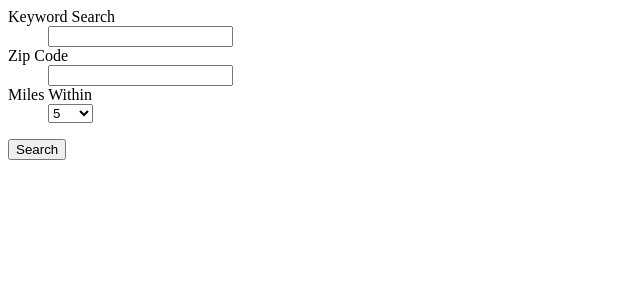
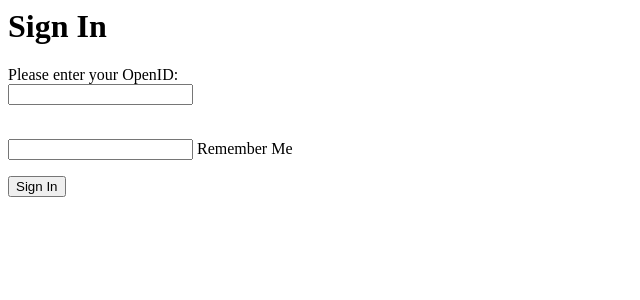
Before and after one commit to rkmarks/GDFind, a Flask app: page /search in a window 1280 px wide. Shown: the top 300 px of the page, without its empty margins (0-640 px from the left). Run offline with Flask 2, Linux system fonts and the light colour scheme; some libraries are stand-ins or nearby versions.

Commit message:
Pushing requirements and some forms

```diff
--- a/app.py
+++ b/app.py
@@ -1,3 +1,4 @@
+import os
 from flask import Flask, render_template, redirect, url_for, request
 from shared.forms import SearchForm
 from geopy.geocoders import Nominatim
@@ -5,6 +6,7 @@ from geopy.geocoders import Nominatim
 geolocator = Nominatim()
 
 app = Flask(__name__)
+app.config['SECRET_KEY'] = os.urandom(24)
 
 
 @app.route('/', methods=['GET'])
@@ -15,15 +17,15 @@ def route_home():
 @app.route('/search', methods=['GET', 'POST'])
 def route_search():
     form = SearchForm()
-    if request.method == 'POST' and form.validate():
+    if form.validate_on_submit():
         flash('Thanks for searching')
-        redirect(url_for('route_results'))
-    return render_template('search.html', form=form)
+        return redirect(url_for('route_results'))
+    return render_template('search.html', title='Search Here', form=form)
 
 
 @app.route('/results', methods=['GET'])
 def route_results():
-    return
+    return render_template('results.html')
 
 
 @app.route('/profile', methods=['GET'])
--- a/shared/forms.py
+++ b/shared/forms.py
@@ -1,10 +1,12 @@
-from wtforms import Form, SelectField, StringField, validators
+from flask_wtf import Form
+from wtforms import SelectField, StringField
+from wtforms.validators import DataRequired
 
 
 class SearchForm(Form):
-    keyword = StringField('Keyword Search', [validators.required()])
-    zipcode = StringField('Zip Code')
-    radius = SelectField('Miles Within',
+    keyword = StringField('keyword',  validators=[DataRequired()])
+    zipcode = StringField('zipcode')
+    radius = SelectField('radius',
                          choices=[
                                     ('Five', '5'),
                                     ('Ten', '10'),
--- a/templates/_formhelpers.html
+++ /dev/null
@@ -1,12 +0,0 @@
-{% macro render_field(field) %}
-  <dt>{{ field.label }}
-  <dd>{{ field(**kwargs)|safe }}
-  {% if field.errors %}
-    <ul class=errors>
-    {% for error in field.errors %}
-      <li>{{ error }}</li>
-    {% endfor %}
-    </ul>
-  {% endif %}
-  </dd>
-{% endmacro %}
--- /dev/null
+++ b/templates/results.html
@@ -0,0 +1,3 @@
+{% for item in form %}
+    {{ form.zipcode }}
+{% endfor %}
--- a/templates/search.html
+++ b/templates/search.html
@@ -1,9 +1,15 @@
-{% from "_formhelpers.html" import render_field %}
-<form method=post action="/search">
-  <dl>
-    {{ render_field(form.keyword) }}
-    {{ render_field(form.zipcode) }}
-    {{ render_field(form.radius) }}
-  </dl>
-  <p><input type=submit value=Search>
-</form>
+{% block content %}
+  <h1>Sign In</h1>
+  <form action="" method="post" name="login">
+      {{ form.hidden_tag() }}
+      <p>
+          Please enter your OpenID:<br>
+          {{ form.keyword }}<br>
+          {% for error in form.keyword.errors %}
+            <span style="color: red;">[{{ error }}]</span>
+          {% endfor %}<br>
+      </p>
+      <p>{{ form.zipcode }} Remember Me</p>
+      <p><input type="submit" value="Sign In"></p>
+  </form>
+{% endblock %}
```
Also changed, not shown: requirements.txt (added, +9 -0 lines), 1 other file.
